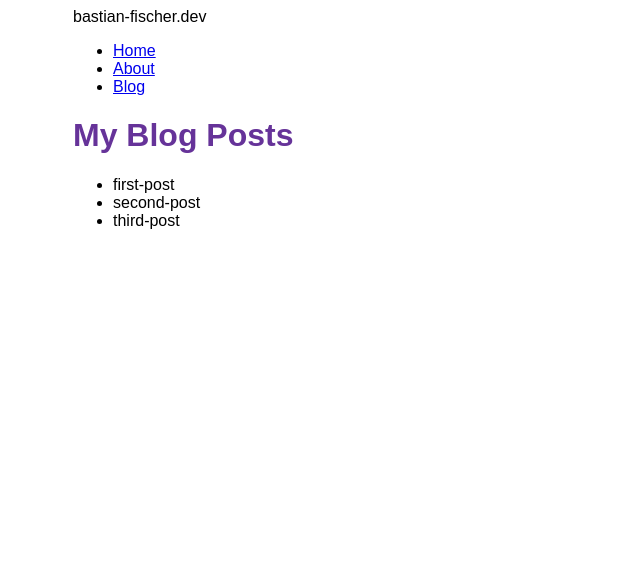
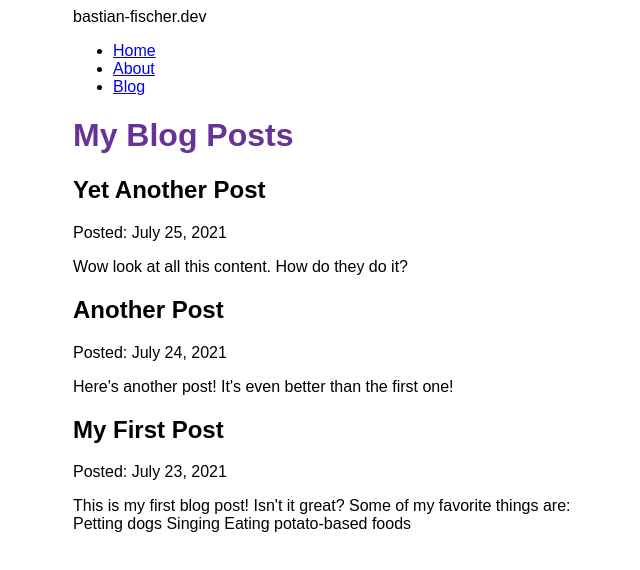
Before and after one commit to elyps/bastian-fischer.dev, a Gatsby site: page /blog in a window 1280 px wide. Shown: the whole page, without its empty margins (317-957 px from the left). Built offline with nearby package versions, Linux system fonts and the light colour scheme; Gatsby itself is replaced by a stand-in of ours.

Commit message:
Add content to mdx files & mdx plugin & graphql query

```diff
--- a/blog/first-post.mdx
+++ b/blog/first-post.mdx
@@ -1 +1,13 @@
-# My First Post
+---
+title: "My First Post"
+date: "2021-07-23"
+slug: "my-first-post"
+---
+
+This is my first blog post! Isn't it *great*?
+
+Some of my **favorite** things are:
+
+* Petting dogs
+* Singing
+* Eating potato-based foods
--- a/blog/second-post.mdx
+++ b/blog/second-post.mdx
@@ -1 +1,7 @@
-# My Second Post
+---
+title: "Another Post"
+date: "2021-07-24"
+slug: "another-post"
+---
+
+Here's another post! It's even better than the first one!
--- a/blog/third-post.mdx
+++ b/blog/third-post.mdx
@@ -1 +1,7 @@
-# My Third Post
+---
+title: "Yet Another Post"
+date: "2021-07-25"
+slug: "yet-another-post"
+---
+
+Wow look at all this content. How do they do it?
--- a/gatsby-config.js
+++ b/gatsby-config.js
@@ -17,5 +17,6 @@
 				path: `${__dirname}/blog`,
 			}
 		},
+		"gatsby-plugin-mdx",
 	],
 }
--- a/package.json
+++ b/package.json
@@ -29,8 +29,10 @@
 		"clean": "gatsby clean"
 	},
 	"dependencies": {
+		"@mdx-js/react": "^2.3.0",
 		"gatsby": "^5.13.7",
 		"gatsby-plugin-image": "^3.13.1",
+		"gatsby-plugin-mdx": "^5.13.1",
 		"gatsby-plugin-sharp": "^5.13.1",
 		"gatsby-source-filesystem": "^5.13.1",
 		"gatsby-transformer-sharp": "^5.13.1",
--- a/src/pages/blog.js
+++ b/src/pages/blog.js
@@ -6,24 +6,29 @@
 const BlogPage = ({ data }) => {
 	return (
 		<Layout pageTitle="My Blog Posts">
-			<ul>
-				{
-					data.allFile.nodes.map(node => (
-						<li key={node.name}>
-							{node.name}
-						</li>
-					))
-				}
-			</ul>
+			{
+				data.allMdx.nodes.map((node) => (
+					<article key={node.id}>
+						<h2>{node.frontmatter.title}</h2>
+						<p>Posted: {node.frontmatter.date}</p>
+						<p>{node.excerpt}</p>
+					</article>
+				))
+			}
 		</Layout>
 	)
 }
 
 export const query = graphql`
   query {
-    allFile {
+    allMdx(sort: { frontmatter: { date: DESC }}) {
       nodes {
-        name
+        frontmatter {
+          date(formatString: "MMMM D, YYYY")
+          title
+        }
+        id
+        excerpt
       }
     }
   }
```
Also changed, not shown: 1 other file.
